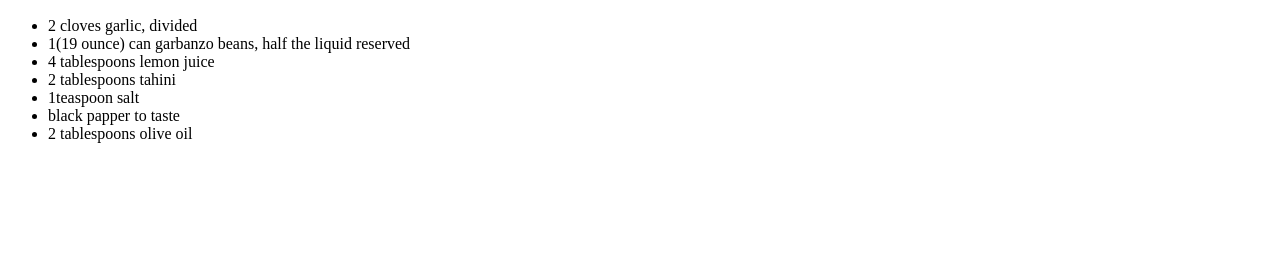
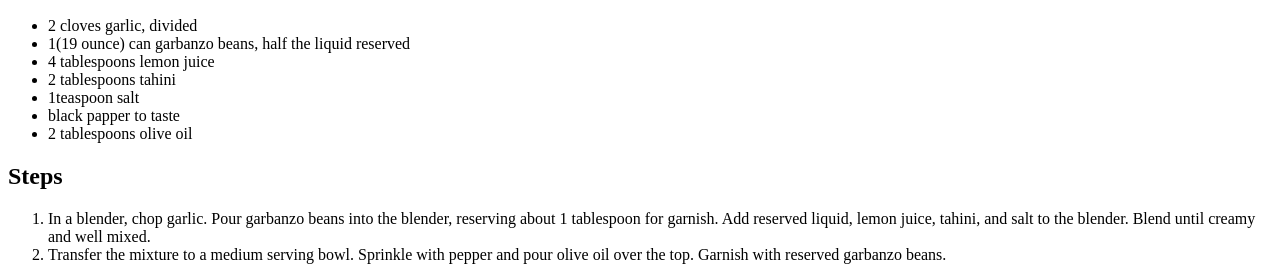
Before and after one commit to anthony-colon/odin-recipes, a plain HTML site: page recipes/hummus.html in a window 1280 px wide. Shown: the part 534-814 px from the top of the page. Drawn offline with Linux system fonts and the light colour scheme.

Commit message:
Add cooking steps to hummus.html

```diff
--- a/recipes/hummus.html
+++ b/recipes/hummus.html
@@ -8,7 +8,7 @@
   </head>
   <body>
     <h1>Hummus</h1>
-    <img src="/images/hummus.jpeg" alt="hummus" width="400" height="400">
+    <img src="/images/hummus.jpeg" alt="hummus" width="400" height="400" />
     <h2>Ingredients</h2>
     <ul>
       <li>2 cloves garlic, divided</li>
@@ -19,5 +19,20 @@
       <li>black papper to taste</li>
       <li>2 tablespoons olive oil</li>
     </ul>
+    <h2>Steps</h2>
+    <ol>
+      <li>
+        In a blender, chop garlic. Pour garbanzo beans into the blender,
+        reserving about 1 tablespoon for garnish. Add reserved liquid, lemon
+        juice, tahini, and salt to the blender. Blend until creamy and well
+        mixed.
+      </li>
+      <li>
+        Transfer the mixture to a medium serving bowl. Sprinkle with pepper and
+        pour olive oil over the top. Garnish with reserved garbanzo beans.
+      </li>
+    </ol>
   </body>
 </html>
+
+<!--https://www.allrecipes.com/recipe/26921/real-hummus/  -->
```
Also changed, not shown: index.html (+2 -2 lines). Lines whose indentation alone changed are shown as unchanged.
